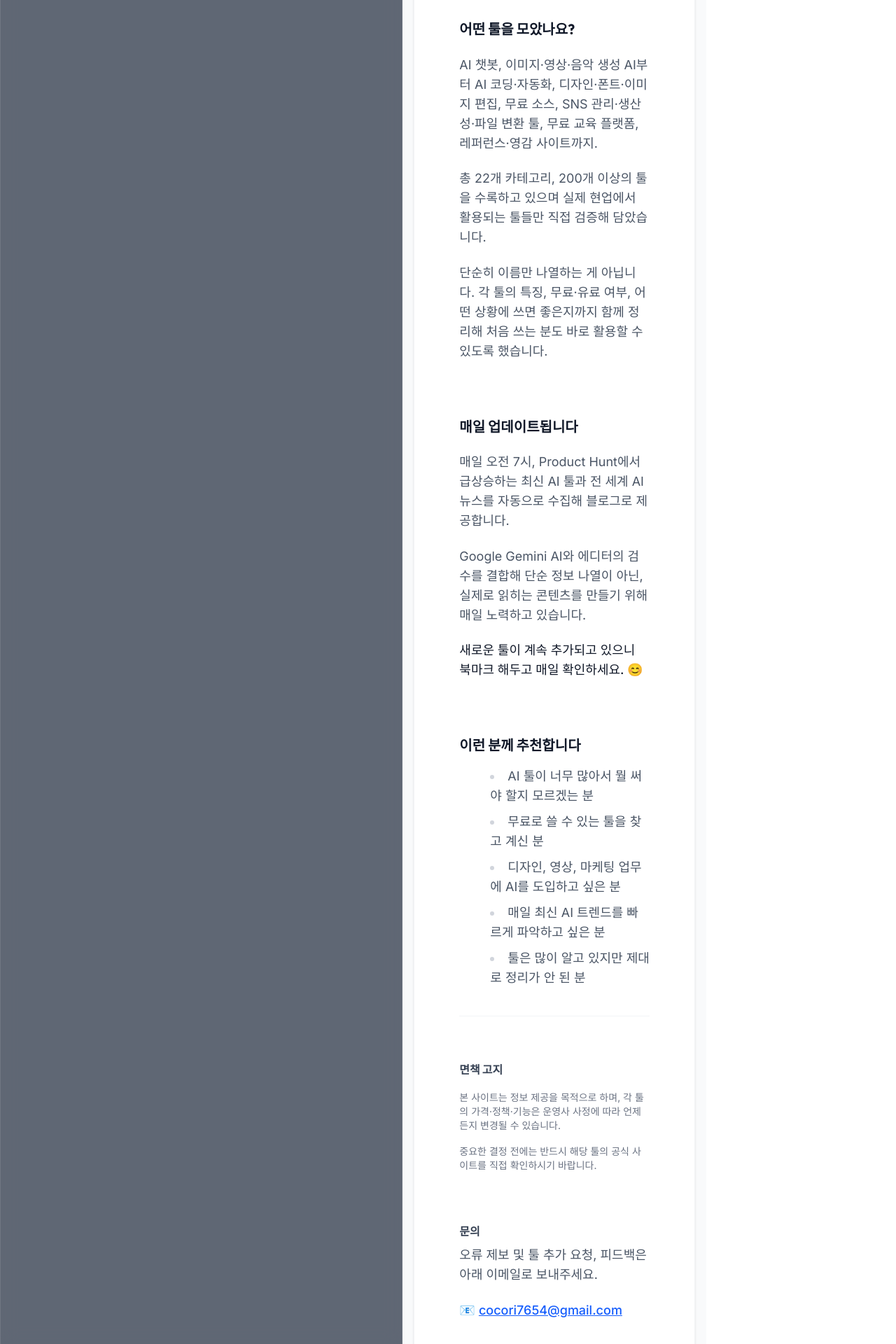
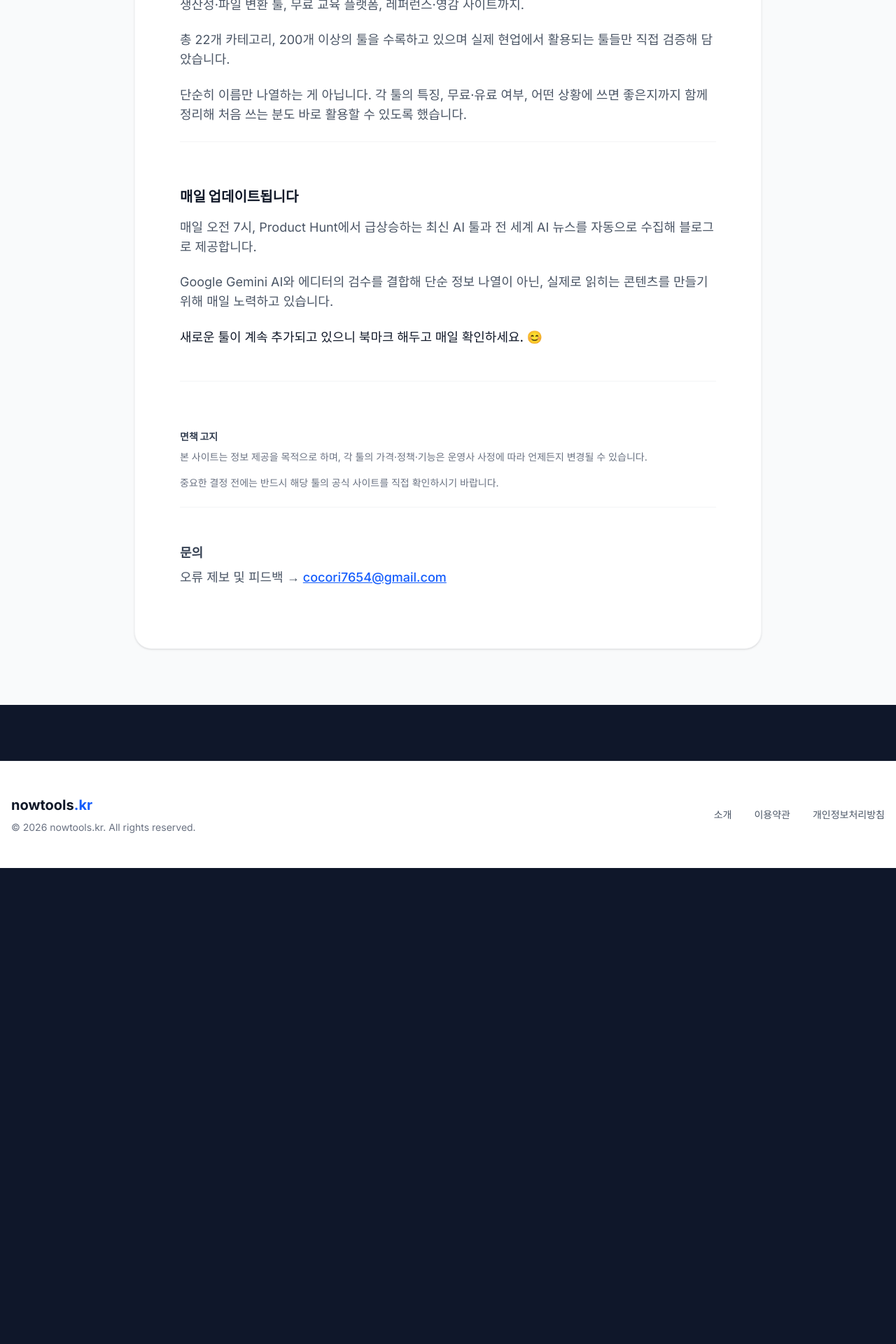
Before and after one commit to justis2002-cell/nowtools, a Next.js app: page /about in a window 1280 px wide. Shown: the part 880-2800 px from the top of the page at 70% size. After the commit the page ends 2120 px from the top, so only its background shows below. Built offline with nearby package versions, Linux system fonts and the light colour scheme.

Commit message:
fix: final restoration of about page UI and text

```diff
--- a/src/app/about/page.tsx
+++ b/src/app/about/page.tsx
@@ -1,77 +1,55 @@
 import Navbar from "@/components/Navbar";
-import Footer from "@/components/Footer";
 
 export default function AboutPage() {
   return (
-    <div className="min-h-screen bg-gray-50 flex flex-column">
+    <div className="min-h-screen bg-gray-50">
       <Navbar />
-      <main className="py-20 px-4 flex-grow">
+      <main className="py-20 px-4">
         <div className="max-w-4xl mx-auto bg-white rounded-3xl p-8 md:p-16 shadow-sm border border-gray-100">
           <h1 className="text-4xl font-bold text-gray-900 mb-8">nowtools.kr 소개</h1>
 
           <div className="prose prose-blue max-w-none text-gray-600 space-y-10 leading-relaxed">
             <section>
-              <h2 className="text-2xl font-bold text-gray-900 mb-6 pb-4 border-b border-gray-100">쏟아지는 AI 툴, 이제 한 곳에서 찾으세요.</h2>
+              <h2 className="text-2xl font-bold text-gray-900 mb-4">쏟아지는 AI 툴, 이제 한 곳에서 찾으세요.</h2>
 
-              <div className="space-y-10 text-lg">
-                <div>
+              <div className="space-y-6 text-lg">
+                <div className="pt-6 border-t border-gray-100">
                   <h3 className="text-xl font-bold text-gray-900 mb-4">이 사이트는 무엇인가요?</h3>
-                  <div className="space-y-4">
                   <p>매일 수백 개의 새로운 AI 툴이 등장하는 시대입니다.</p>
                   <p>어떤 툴이 진짜 쓸만한지, 무료인지 유료인지, 한국어를 지원하는지 일일이 찾아보는 건 너무 번거롭고 시간이 아깝습니다.</p>
                   <p><strong>nowtools.kr</strong>은 디자이너, 마케터, 크리에이터, 직장인 누구나 바로 쓸 수 있는 툴만 엄선해 카테고리별로 정리한 툴 디렉토리입니다.</p>
                   <p>복잡한 설명 없이, 원하는 툴을 1분 안에 찾을 수 있도록 돕는 것. 그게 이 사이트가 존재하는 이유입니다.</p>
                 </div>
-                </div>
 
-                <div className="pt-2">
+                <div className="pt-8 border-t border-gray-100">
                   <h3 className="text-xl font-bold text-gray-900 mb-4">어떤 툴을 모았나요?</h3>
-                  <div className="space-y-4">
                   <p>AI 챗봇, 이미지·영상·음악 생성 AI부터 AI 코딩·자동화, 디자인·폰트·이미지 편집, 무료 소스, SNS 관리·생산성·파일 변환 툴, 무료 교육 플랫폼, 레퍼런스·영감 사이트까지.</p>
                   <p>총 22개 카테고리, 200개 이상의 툴을 수록하고 있으며 실제 현업에서 활용되는 툴들만 직접 검증해 담았습니다.</p>
                   <p>단순히 이름만 나열하는 게 아닙니다. 각 툴의 특징, 무료·유료 여부, 어떤 상황에 쓰면 좋은지까지 함께 정리해 처음 쓰는 분도 바로 활용할 수 있도록 했습니다.</p>
                 </div>
-                </div>
 
-                <div className="pt-2">
+                <div className="pt-8 border-t border-gray-100">
                   <h3 className="text-xl font-bold text-gray-900 mb-4">매일 업데이트됩니다</h3>
-                  <div className="space-y-4">
                   <p>매일 오전 7시, Product Hunt에서 급상승하는 최신 AI 툴과 전 세계 AI 뉴스를 자동으로 수집해 블로그로 제공합니다.</p>
                   <p>Google Gemini AI와 에디터의 검수를 결합해 단순 정보 나열이 아닌, 실제로 읽히는 콘텐츠를 만들기 위해 매일 노력하고 있습니다.</p>
                   <p className="text-gray-900 font-medium">새로운 툴이 계속 추가되고 있으니 북마크 해두고 매일 확인하세요. 😊</p>
                 </div>
-                </div>
 
-                <div className="pt-2">
-                  <h3 className="text-xl font-bold text-gray-900 mb-4">이런 분께 추천합니다</h3>
-                  <ul className="list-disc list-inside space-y-2 ml-2">
-                    <li>AI 툴이 너무 많아서 뭘 써야 할지 모르겠는 분</li>
-                    <li>무료로 쓸 수 있는 툴을 찾고 계신 분</li>
-                    <li>디자인, 영상, 마케팅 업무에 AI를 도입하고 싶은 분</li>
-                    <li>매일 최신 AI 트렌드를 빠르게 파악하고 싶은 분</li>
-                    <li>툴은 많이 알고 있지만 제대로 정리가 안 된 분</li>
-                  </ul>
-                </div>
-
-                <div className="pt-10 border-t border-gray-100 text-sm text-gray-500">
-                  <h4 className="font-bold text-gray-700 mb-2 text-base">면책 고지</h4>
-                  <div className="space-y-2">
+                <div className="pt-12 border-t border-gray-100 mt-12 text-sm text-gray-500">
+                  <h4 className="font-bold text-gray-700 mb-2">면책 고지</h4>
                   <p>본 사이트는 정보 제공을 목적으로 하며, 각 툴의 가격·정책·기능은 운영사 사정에 따라 언제든지 변경될 수 있습니다.</p>
                   <p>중요한 결정 전에는 반드시 해당 툴의 공식 사이트를 직접 확인하시기 바랍니다.</p>
                 </div>
-                </div>
 
-                <div className="pt-2">
-                  <h4 className="font-bold text-gray-700 mb-2 text-base">문의</h4>
-                  <p>오류 제보 및 툴 추가 요청, 피드백은 아래 이메일로 보내주세요.</p>
-                  <p className="mt-2">📧 <a href="mailto:cocori7654@gmail.com" className="text-blue-600 hover:underline">cocori7654@gmail.com</a></p>
+                <div className="pt-6 border-t border-gray-100">
+                  <h4 className="font-bold text-gray-700 mb-2">문의</h4>
+                  <p>오류 제보 및 피드백 → <a href="mailto:cocori7654@gmail.com" className="text-blue-600 hover:underline">cocori7654@gmail.com</a></p>
                 </div>
               </div>
             </section>
           </div>
         </div>
       </main>
-      <Footer />
     </div>
   );
 }
```
Lines whose indentation alone changed are shown as unchanged.
